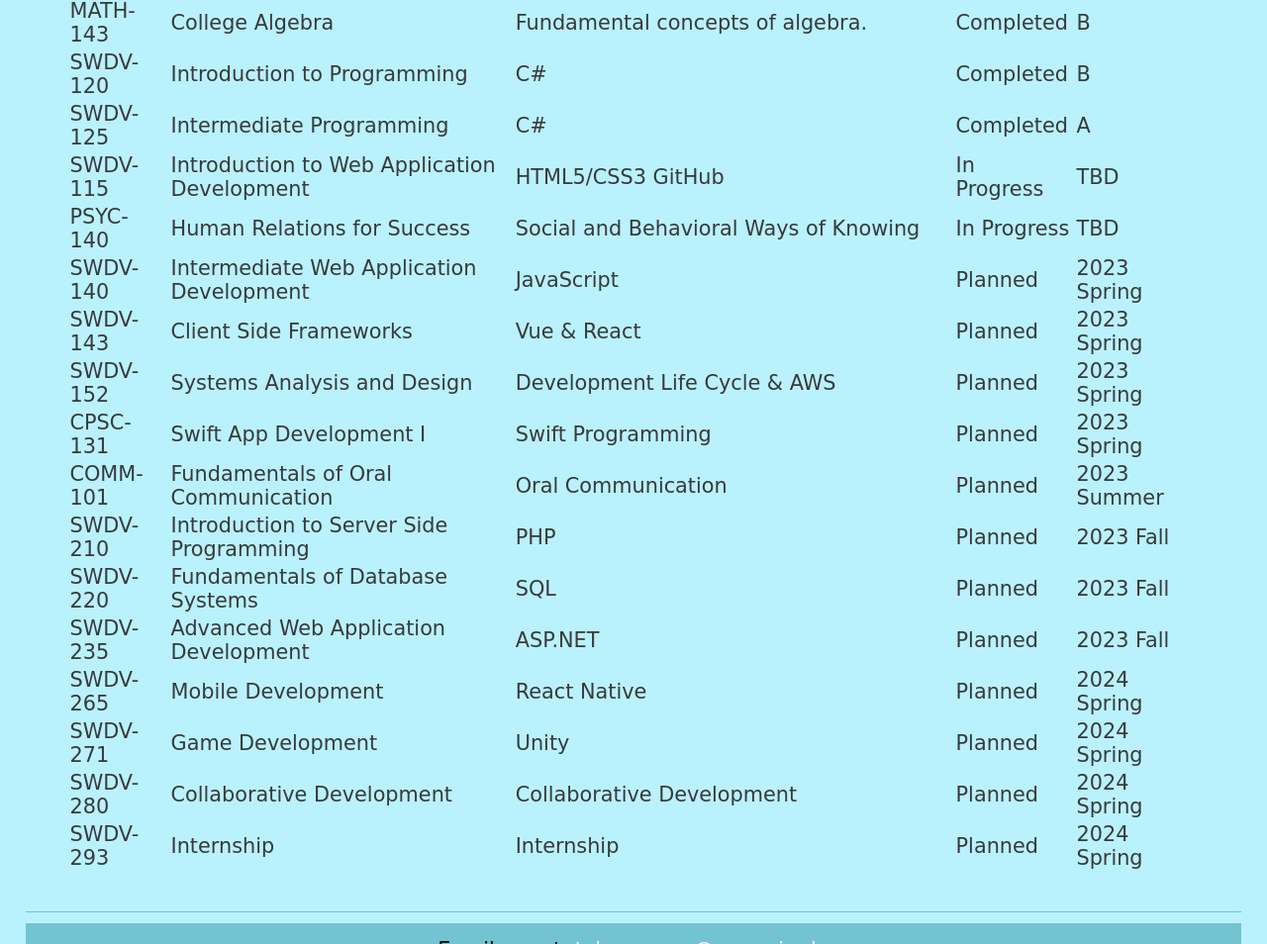
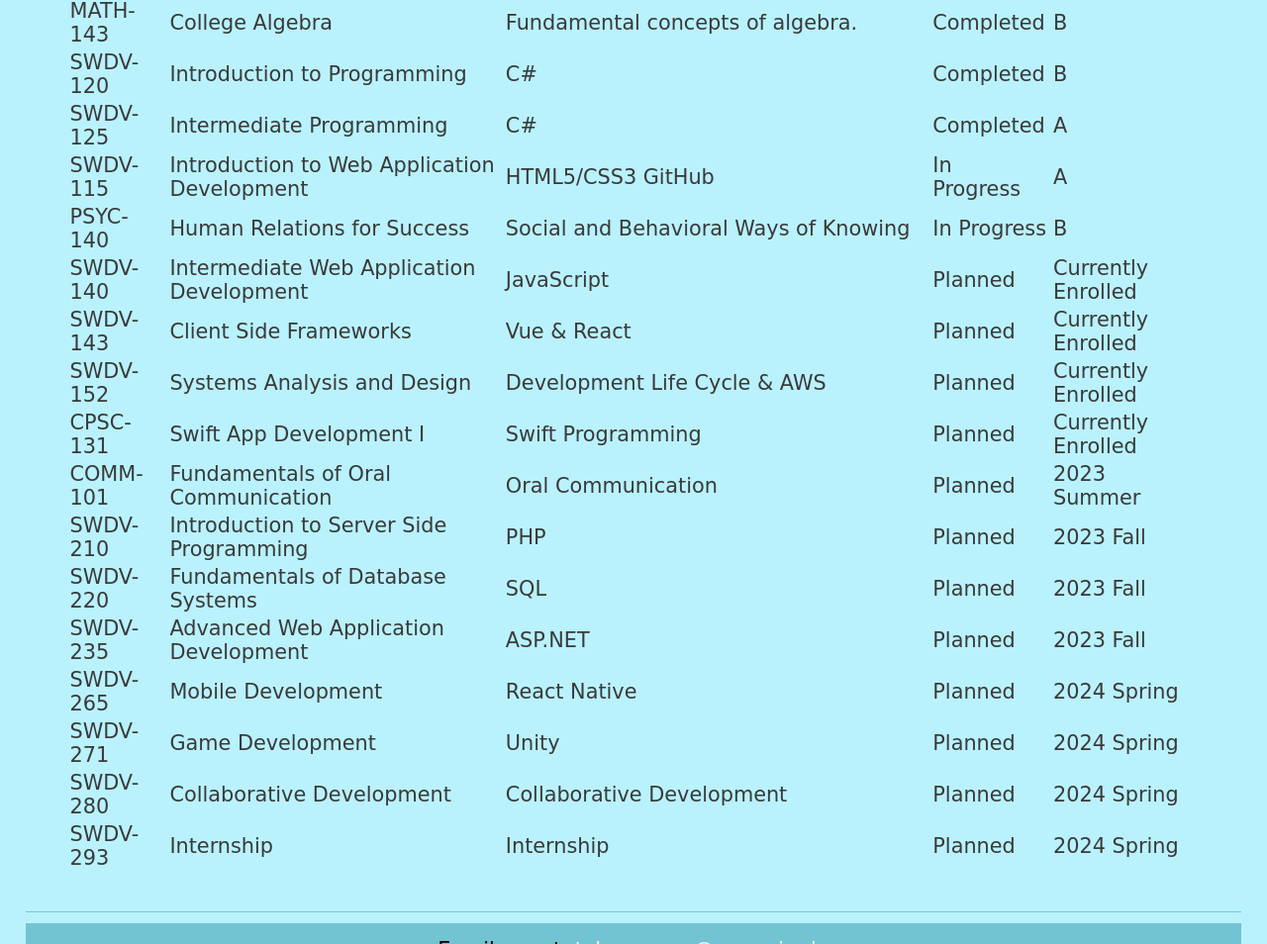
Before and after one commit to tylerwarner/tylerwarner.github.io, a plain HTML site: page swdv115_portfolioDraft-4-finalSubmission/experience.html in a window 1280 px wide. Shown: the part 1705-2659 px from the top of the page at 99% size. Drawn offline with Linux system fonts and the light colour scheme; a web font is replaced by a local one.

Commit message:
Update experience.html

```diff
--- a/swdv115_portfolioDraft-4-finalSubmission/experience.html
+++ b/swdv115_portfolioDraft-4-finalSubmission/experience.html
@@ -129,42 +129,42 @@
                     <td>Introduction to Web Application Development&nbsp;</td>
                     <td>HTML5/CSS3 GitHub</td>
                     <td>In Progress&nbsp;</td>
-                    <td>TBD</td>
+                    <td>A</td>
                 </tr>
                 <tr>
                     <td>PSYC-140</td>
                     <td>Human Relations for Success</td>
                     <td>Social and Behavioral Ways of Knowing</td>
                     <td>In Progress</td>
-                    <td>TBD</td>
+                    <td>B</td>
                 </tr>
                 <tr>
                     <td>SWDV-140</td>
                     <td>Intermediate Web Application Development</td>
                     <td>JavaScript</td>
                     <td>Planned</td>
-                    <td>2023 Spring</td>
+                    <td>Currently Enrolled</td>
                 </tr>
                 <tr>
                     <td>SWDV-143</td>
                     <td>Client Side Frameworks</td>
                     <td>Vue &amp; React</td>
                     <td>Planned</td>
-                    <td>2023 Spring</td>
+                    <td>Currently Enrolled</td>
                 </tr>
                 <tr>
                     <td>SWDV-152&nbsp;</td>
                     <td>Systems Analysis and Design</td>
                     <td>Development Life Cycle &amp; AWS</td>
                     <td>Planned</td>
-                    <td>2023 Spring</td>
+                    <td>Currently Enrolled</td>
                 </tr>
                 <tr>
                     <td>CPSC-131</td>
                     <td>Swift App Development I</td>
                     <td>Swift Programming</td>
                     <td>Planned</td>
-                    <td>2023 Spring</td>
+                    <td>Currently Enrolled</td>
                 </tr>
                 <tr>
                     <td>COMM-101</td>
```
